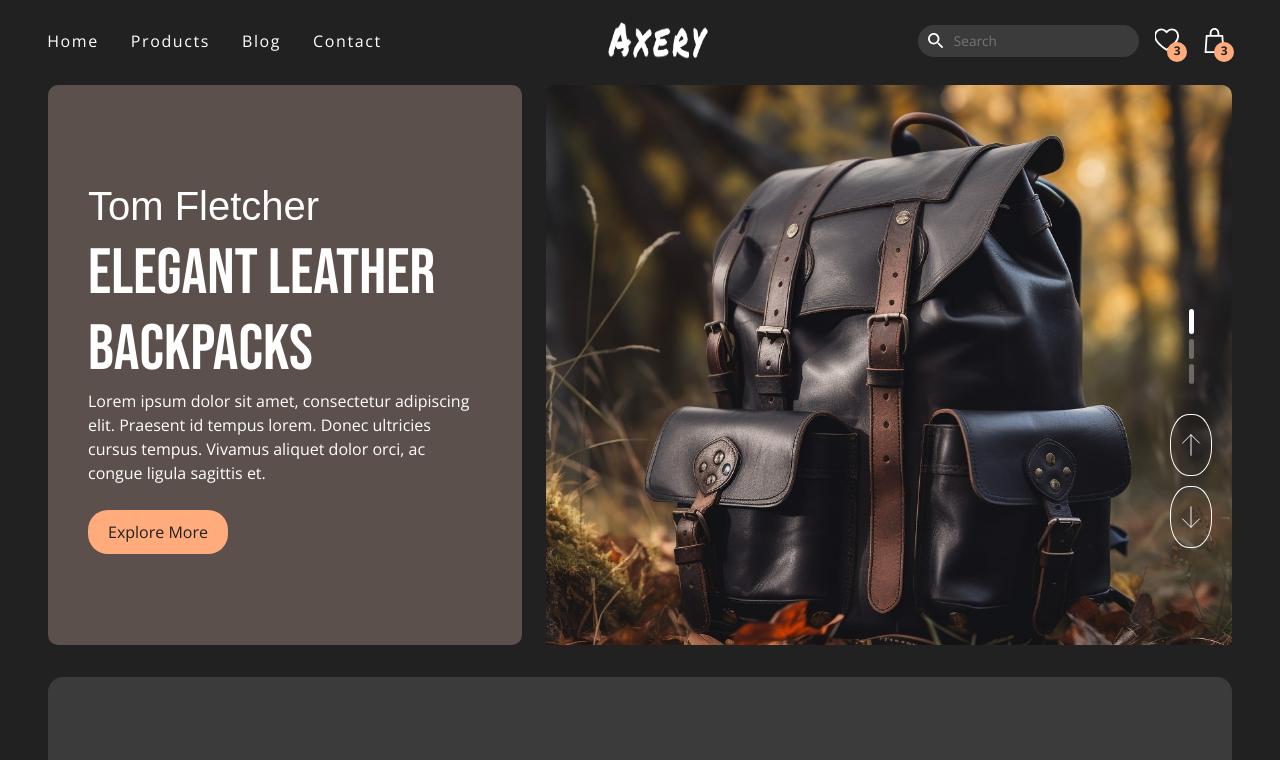
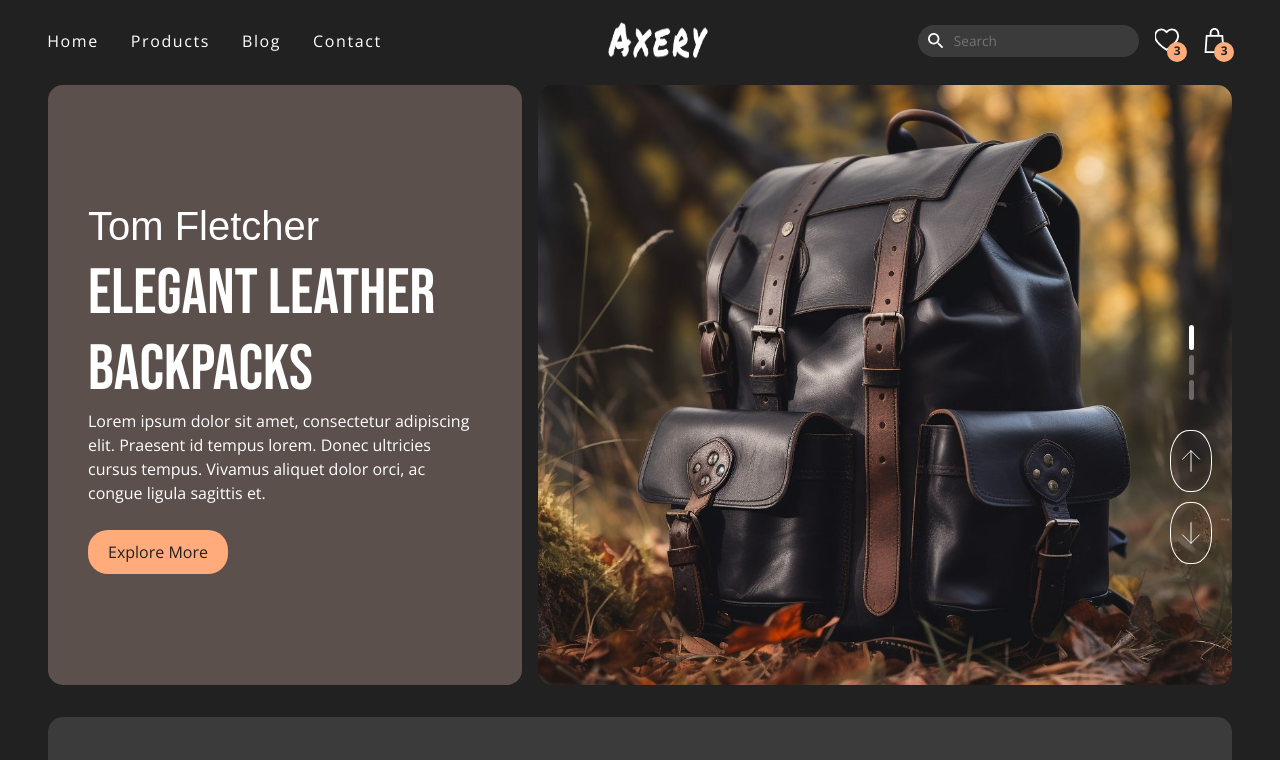
Before and after one commit to cesarcor/axery, a Next.js app: page / in a window 1280 px wide. Shown: the top 760 px of the page. Built offline with nearby package versions, Linux system fonts and the light colour scheme; a web font is replaced by a local one.

Commit message:
fix layout on tablet sizes

```diff
--- a/app/components/hero-slider/hero-slider.module.scss
+++ b/app/components/hero-slider/hero-slider.module.scss
@@ -1,7 +1,7 @@
 $color-brown: var(--brown);
 $color-white: var(--white);
 $color-black: var(--black);
-$border-radius: 10px;
+$border-radius: 15px;
 $image-item-height: 50vh;
 
 .hero_slider {
@@ -9,7 +9,7 @@ $image-item-height: 50vh;
 		position: relative;
 		display: flex;
 		flex-wrap: wrap;
-		gap: 1.5em;
+		gap: 0;
 		justify-content: center;
 
 		.images_col,
@@ -18,10 +18,6 @@ $image-item-height: 50vh;
 		}
 
 		.images_col {
-			@media (min-width: 768px) {
-				width: 60%;
-			}
-
 			height: $image-item-height;
 			overflow: hidden;
 
@@ -36,7 +32,6 @@ $image-item-height: 50vh;
 						width: 100%;
 						height: 100%;
 						object-fit: cover;
-						border-radius: $border-radius;
 					}
 				}
 
@@ -44,24 +39,10 @@ $image-item-height: 50vh;
 					opacity: 1;
 				}
 			}
-
-			@media (min-width: 768px) {
-				height: 70vh;
-				min-height: 500px;
-
-				.image_item {
-					.fig {
-						height: 70vh;
-						min-height: 600px;
-					}
-				}
-			}
 		}
 
 		.content_col {
-			@media (min-width: 768px) {
-				width: 40%;
-			}
+			width: 100%;
 		}
 
 		.content {
@@ -69,7 +50,6 @@ $image-item-height: 50vh;
 			display: flex;
 			flex-wrap: nowrap;
 			overflow: hidden;
-			border-radius: $border-radius;
 			height: 100%;
 
 			.content_item {
@@ -159,15 +139,60 @@ $image-item-height: 50vh;
 					}
 				}
 			}
-
-			@media (min-width: 768px) {
-				top: 40%;
-			}
-		}
-
-		@media (min-width: 768px) {
-			flex-wrap: nowrap;
-			flex-direction: row-reverse;
 		}
 	}
 }
+
+@media (min-width: 768px) {
+	.hero_slider {
+		.container {
+			.images_col {
+				width: 60%;
+				height: 50vh;
+				min-height: 520px;
+
+				.image_item {
+					.fig {
+						height: 50vh;
+						min-height: 520px;
+						border-radius: $border-radius;
+					}
+				}
+			}
+
+			.content_col {
+				width: 40%;
+			}
+
+			.content {
+				border-radius: $border-radius;
+			}
+
+			.controls {
+				top: 40%;
+			}
+
+			flex-wrap: nowrap;
+			flex-direction: row-reverse;
+			gap: 1rem;
+		}
+	}
+}
+
+@media (min-width: 1024px) {
+	.hero_slider {
+		.container {
+			.images_col {
+				height: 75vh;
+				min-height: 500px;
+
+				.image_item {
+					.fig {
+						height: 75vh;
+						min-height: 500px;
+					}
+				}
+			}
+		}
+	}
+}
--- a/app/components/hero-slider/hero-slider.tsx
+++ b/app/components/hero-slider/hero-slider.tsx
@@ -112,7 +112,7 @@ const HeroSlider = () => {
 										{slide.content.title}
 									</h2>
 									<p>{slide.content.description}</p>
-									<Button text='Explore More' />
+									<Button text='Explore More' link='#' />
 								</div>
 							</div>
 						))}
```
